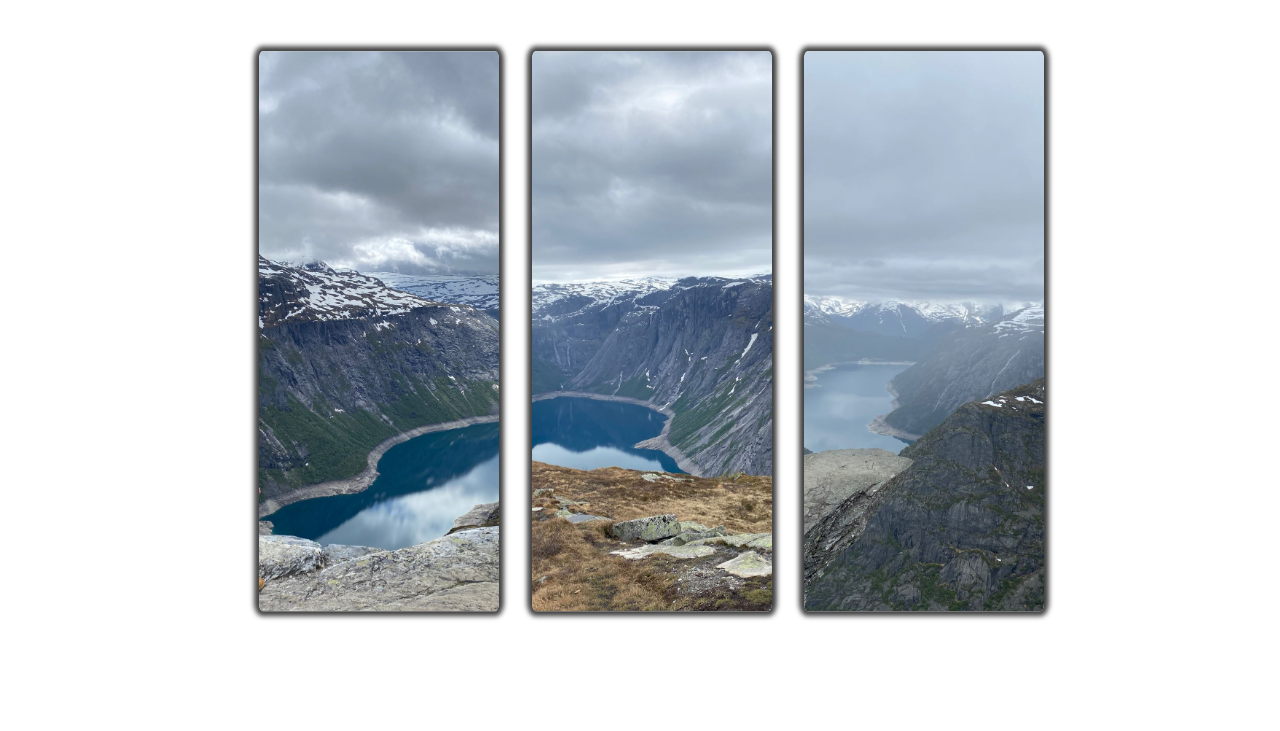
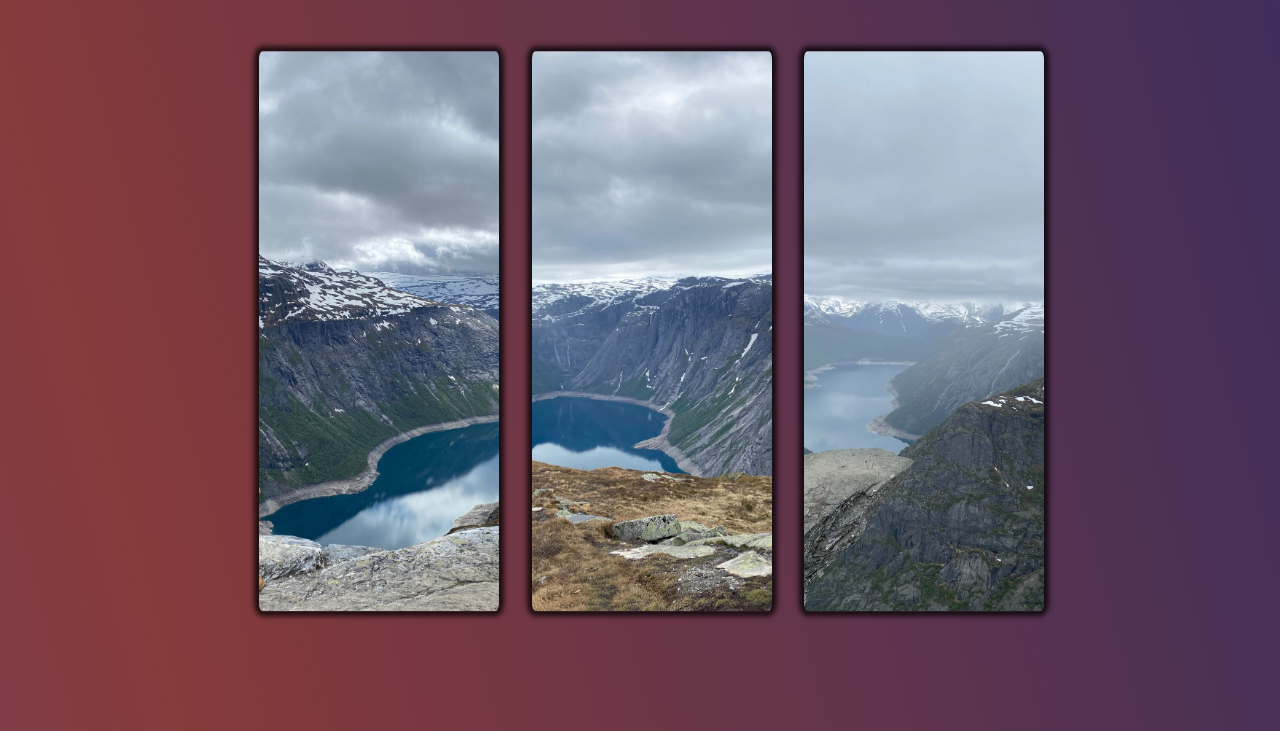
Before and after one commit to MarRadman/MyPage, a website: page MyPage.html in a window 1280 px wide. Shown: the part 69-800 px from the top of the page. Drawn offline with Linux system fonts and the light colour scheme.

Commit message:
Update styles.css

```diff
--- a/styles.css
+++ b/styles.css
@@ -1,4 +1,3 @@
-<<<<<<< Updated upstream
 body {
   height: 100vh; /* viewport height */
   width: 100vw; /* viewport width */
@@ -111,5 +110,3 @@ body {
     transition: 0.8s;
     transform: scale(1.3);
   }
-
->>>>>>> Stashed changes
```
